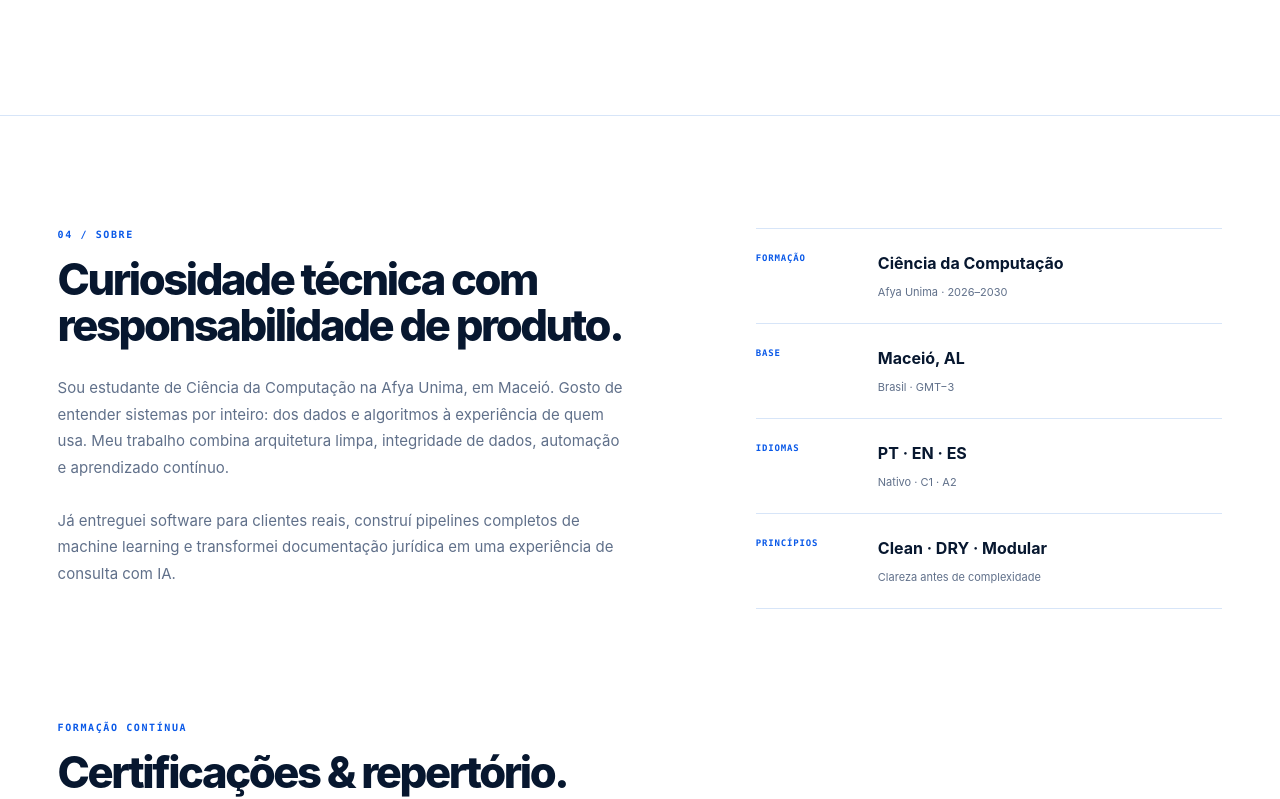
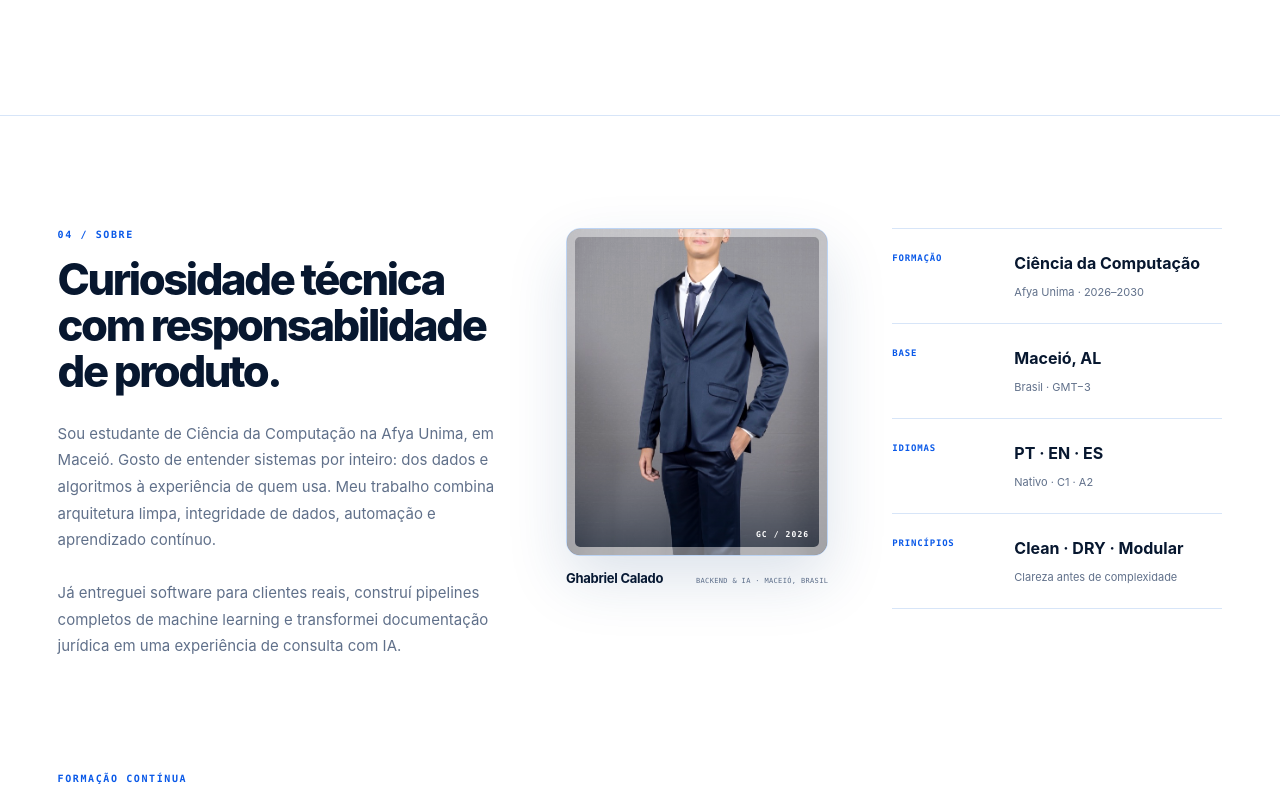
Before and after one commit to ghcalado/ghcalado.github.io, a Next.js app: page / in a window 1280 px wide. Shown: the part 4109-4908 px from the top of the page. Built offline with nearby package versions, Linux system fonts and the light colour scheme.

Commit message:
Adiciona retrato profissional

```diff
--- a/app/globals.css
+++ b/app/globals.css
@@ -564,8 +564,16 @@ summary {
 .skill-grid ul { margin: 0; padding: 0; list-style: none; }
 .skill-grid li { padding: 8px 0; border-bottom: 1px solid rgb(215 229 248 / 72%); color: var(--muted); font-size: 12px; }
 
-.about { display: grid; grid-template-columns: 1.1fr 0.9fr; gap: 10vw; padding-top: 112px; padding-bottom: 112px; border-top: 1px solid var(--line); }
+.about { display: grid; grid-template-columns: minmax(0, 1.05fr) minmax(240px, 0.62fr) minmax(280px, 0.78fr); align-items: start; gap: clamp(34px, 5vw, 72px); padding-top: 112px; padding-bottom: 112px; border-top: 1px solid var(--line); }
 .about-copy > p:not(.section-index) { max-width: 650px; margin: 26px 0 0; color: var(--muted); font-size: 15px; line-height: 1.78; }
+.profile-portrait { width: 100%; max-width: 380px; margin: 0; }
+.portrait-frame { position: relative; aspect-ratio: 4 / 5; overflow: hidden; border: 1px solid var(--line-strong); border-radius: 14px; background: var(--mist); box-shadow: 0 24px 60px rgb(30 67 122 / 15%); }
+.portrait-frame::after { position: absolute; inset: 0; border: 8px solid rgb(255 255 255 / 44%); border-radius: 13px; box-shadow: inset 0 -110px 90px -90px rgb(7 23 47 / 60%); content: ""; pointer-events: none; }
+.portrait-frame img { width: 100%; height: 100%; object-fit: cover; transform: scale(1.55); transform-origin: 50% 17%; filter: saturate(0.9) contrast(1.02); }
+.portrait-frame > span { position: absolute; right: 18px; bottom: 16px; z-index: 1; color: white; font-family: var(--mono); font-size: 8px; font-weight: 700; letter-spacing: 0.14em; }
+.profile-portrait figcaption { display: flex; align-items: baseline; justify-content: space-between; gap: 16px; padding-top: 14px; }
+.profile-portrait figcaption b { font-size: 13px; letter-spacing: -0.02em; }
+.profile-portrait figcaption small { color: var(--muted); font-family: var(--mono); font-size: 7px; letter-spacing: 0.05em; text-align: right; text-transform: uppercase; }
 .profile-facts { border-top: 1px solid var(--line); }
 .profile-facts > div { display: grid; grid-template-columns: 110px 1fr; gap: 12px; padding: 24px 0; border-bottom: 1px solid var(--line); }
 .profile-facts span { grid-row: 1 / span 2; color: var(--blue); font-family: var(--mono); font-size: 9px; font-weight: 700; letter-spacing: 0.09em; text-transform: uppercase; }
@@ -606,6 +614,8 @@ footer p:last-child { justify-self: end; }
   .system-visual { padding-right: 36px; }
   .featured-grid { grid-template-columns: repeat(2, 1fr); }
   .project-card { min-height: 320px; }
+  .about { grid-template-columns: minmax(240px, 0.72fr) minmax(0, 1fr); }
+  .about-copy { grid-column: 1 / -1; }
 }
 
 @media (max-width: 920px) {
@@ -623,6 +633,8 @@ footer p:last-child { justify-self: end; }
   .section-heading { grid-template-columns: 1fr; gap: 20px; }
   .section-heading > p { justify-self: start; text-align: left; }
   .experience-layout, .about { grid-template-columns: 1fr; gap: 70px; }
+  .about-copy { grid-column: auto; }
+  .profile-portrait { max-width: 440px; }
   .credential-grid { grid-template-columns: 1fr; }
   .skill-grid { grid-template-columns: repeat(2, 1fr); }
   .credential-grid article { min-height: 120px; }
--- a/app/page.tsx
+++ b/app/page.tsx
@@ -1,3 +1,5 @@
+import Image from "next/image";
+
 const featuredProjects = [
   {
     number: "P/01",
@@ -312,6 +314,22 @@ export default function Home() {
           <p>Sou estudante de Ciência da Computação na Afya Unima, em Maceió. Gosto de entender sistemas por inteiro: dos dados e algoritmos à experiência de quem usa. Meu trabalho combina arquitetura limpa, integridade de dados, automação e aprendizado contínuo.</p>
           <p>Já entreguei software para clientes reais, construí pipelines completos de machine learning e transformei documentação jurídica em uma experiência de consulta com IA.</p>
         </div>
+        <figure className="profile-portrait">
+          <div className="portrait-frame">
+            <Image
+              src={`${basePath}/ghabriel-calado.jpg`}
+              alt="Retrato profissional de Ghabriel Calado"
+              width={933}
+              height={1400}
+              sizes="(max-width: 920px) 100vw, 32vw"
+            />
+            <span aria-hidden="true">GC / 2026</span>
+          </div>
+          <figcaption>
+            <b>Ghabriel Calado</b>
+            <small>Backend & IA · Maceió, Brasil</small>
+          </figcaption>
+        </figure>
         <div className="profile-facts">
           <div><span>Formação</span><b>Ciência da Computação</b><small>Afya Unima · 2026–2030</small></div>
           <div><span>Base</span><b>Maceió, AL</b><small>Brasil · GMT−3</small></div>
```
Also changed, not shown: public/ghabriel-calado.jpg (added).
